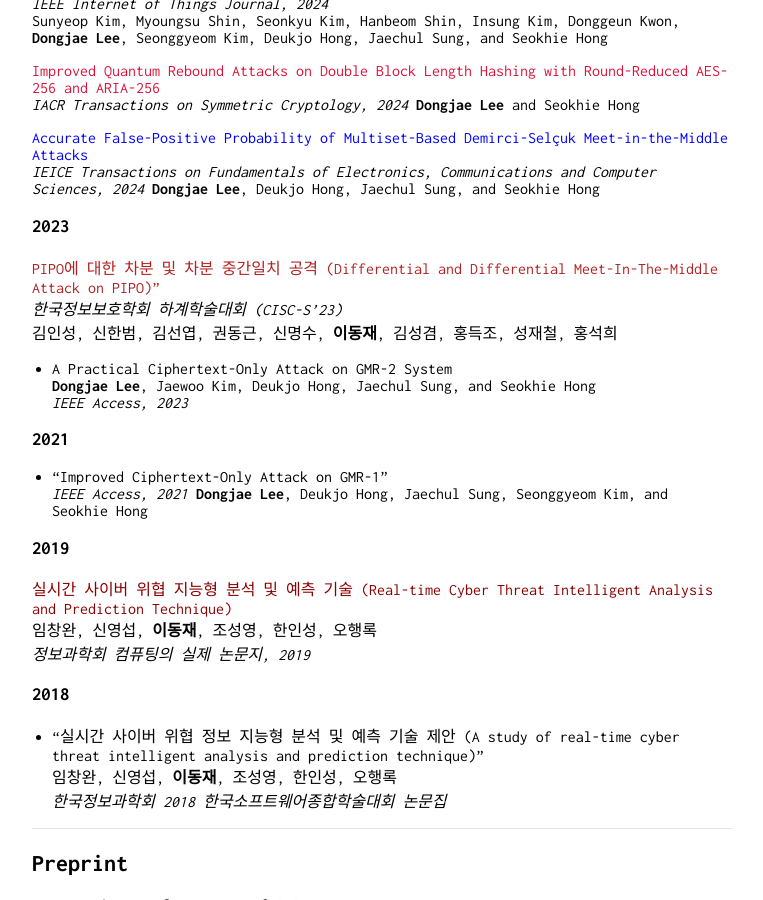
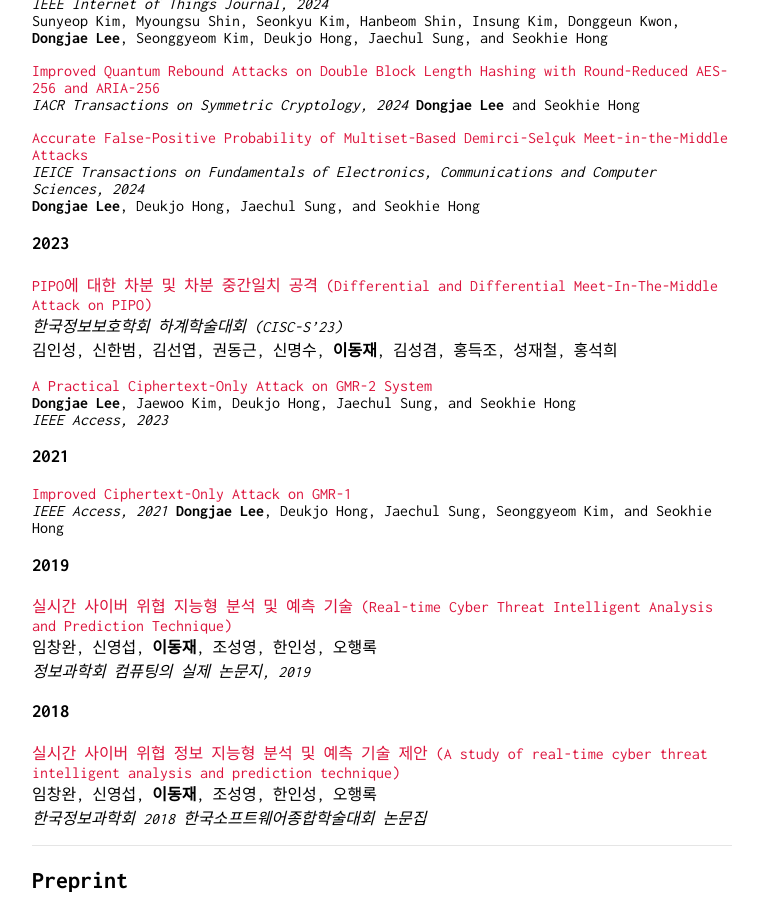
Before and after one commit to DongjaeLee-Dd2dD2/DongjaeLee-Dd2dD2.github.io, a Jekyll site: the page built from index.md, in a window 1280 px wide and 900 px high, scrolled down 858 px. Shown: the whole window, without its empty margins (258-1021 px from the left). Built offline with Jekyll 4.4.1, drawn with Linux system fonts in a browser that asks for light colours; our own code applies the rules of GitHub Pages for plain Markdown files; some of the changed text lies outside the part shown.

Commit message:
Update index.md

```diff
--- a/index.md
+++ b/index.md
@@ -20,61 +20,61 @@ Symmetric Cryptology and Quantum Cryptanalysis
 
 ### 2024
 
-<span style="color:tomato">ARADI 암호의 바이트 동일 특성 (Byte-wise equal property of the ARADI cipher)</span> <br>
-*한국정보보호학회 동계학술대회 (CISC-W'24)* </br>
+<span style="color:crimson"> ARADI 암호의 바이트 동일 특성 (Byte-wise equal property of the ARADI cipher) </span>
+*한국정보보호학회 동계학술대회 (CISC-W'24)*
 김선엽, 김선규, 신명수, 김인성, 신한범, 권동근, 석병진, **이동재**, 홍득조, 성재철, 홍석희
 
 
-<span style="color:indianred">부분합 기법과 FFT 기법을 활용한 6-라운드 AES에 대한 새로운 Square 공격 (New Square Attack with Partial Sums and FFT Technique on 6-round AES) </span> <br>
-*한국정보보호학회 동계학술대회 (CISC-W'24)* </br>
+<span style="color:crimson"> 부분합 기법과 FFT 기법을 활용한 6-라운드 AES에 대한 새로운 Square 공격 (New Square Attack with Partial Sums and FFT Technique on 6-round AES) </span>
+*한국정보보호학회 동계학술대회 (CISC-W'24)*
 신한범, 김선규, 신명수, 김인성, 김선엽, 권동근, 석병진, **이동재**, 홍득조, 성재철, 홍석희  <br>
 
 
-<span style="color:magenta">축소 라운드 LEA에 대한 새로운 선형 구별자 (New Linear Distinguisher for Reduced-Round LEA) </span> <br>
+<span style="color:crimson"> 축소 라운드 LEA에 대한 새로운 선형 구별자 (New Linear Distinguisher for Reduced-Round LEA) </span>
 *한국정보보호학회 동계학술대회 (CISC-W'24)*
 신명수, 김선규, 신한범, 김인성, 김선엽, 권동근, 석병진, **이동재**, 홍득조, 성재철, 홍석희
 
-<span style="color:red"> AES 기반 AEAD 스킴의 키 커밋 공격 복잡도 계산 (Complexity Analysis of Key Committing Attacks on AES-based AEAD Scheme) </span> <br>
+<span style="color:crimson"> AES 기반 AEAD 스킴의 키 커밋 공격 복잡도 계산 (Complexity Analysis of Key Committing Attacks on AES-based AEAD Scheme) </span>
 *한국정보보호학회 동계학술대회 (CISC-W'24)*
 김선규, 신명수, 신한범, 김인성, 김선엽, 권동근, 석병진, **이동재**, 홍득조, 성재철, 홍석희
 
-<span style="color:seagreen"> Redefining Security in Shadow Cipher for IoT Nodes: New Full-Round Practical Distinguisher and the Infeasibility of Key-Recovery Attacks </span> <br>
+<span style="color:crimson"> Redefining Security in Shadow Cipher for IoT Nodes: New Full-Round Practical Distinguisher and the Infeasibility of Key-Recovery Attacks </span>
 *IEEE Internet of Things Journal, 2024*
 Sunyeop Kim, Myoungsu Shin, Seonkyu Kim, Hanbeom Shin, Insung Kim, Donggeun Kwon, **Dongjae Lee**, Seonggyeom Kim, Deukjo Hong, Jaechul Sung, and Seokhie Hong
 
-<span style="color:crimson"> Improved Quantum Rebound Attacks on Double Block Length Hashing with Round-Reduced AES-256 and ARIA-256 </span> <br>
+<span style="color:crimson"> Improved Quantum Rebound Attacks on Double Block Length Hashing with Round-Reduced AES-256 and ARIA-256 </span>
 *IACR Transactions on Symmetric Cryptology, 2024*
 **Dongjae Lee** and Seokhie Hong
 
-<span style="color:blue"> Accurate False-Positive Probability of Multiset-Based Demirci-Selçuk Meet-in-the-Middle Attacks </span> <br>
+<span style="color:crimson"> Accurate False-Positive Probability of Multiset-Based Demirci-Selçuk Meet-in-the-Middle Attacks </span>
 *IEICE Transactions on Fundamentals of Electronics, Communications and Computer Sciences, 2024*
 **Dongjae Lee**, Deukjo Hong, Jaechul Sung, and Seokhie Hong
 
 ### 2023
 
-<span style="color:firebrick">PIPO에 대한 차분 및 차분 중간일치 공격 (Differential and Differential Meet-In-The-Middle Attack on PIPO)" </span> <br>
+<span style="color:crimson"> PIPO에 대한 차분 및 차분 중간일치 공격 (Differential and Differential Meet-In-The-Middle Attack on PIPO) </span>
 *한국정보보호학회 하계학술대회 (CISC-S'23)*
 김인성, 신한범, 김선엽, 권동근, 신명수, **이동재**, 김성겸, 홍득조, 성재철, 홍석희
 
-- A Practical Ciphertext-Only Attack on GMR-2 System \\
+<span style="color:crimson"> A Practical Ciphertext-Only Attack on GMR-2 System </span>
 **Dongjae Lee**, Jaewoo Kim, Deukjo Hong, Jaechul Sung, and Seokhie Hong
 *IEEE Access, 2023*
 
 ### 2021
 
-- "Improved Ciphertext-Only Attack on GMR-1" \\
+<span style="color:crimson"> Improved Ciphertext-Only Attack on GMR-1 </span>
 *IEEE Access, 2021*
 **Dongjae Lee**, Deukjo Hong, Jaechul Sung, Seonggyeom Kim, and Seokhie Hong
 
 ### 2019
 
-<span style="color:darkred">실시간 사이버 위협 지능형 분석 및 예측 기술 (Real-time Cyber Threat Intelligent Analysis and Prediction Technique)</span> <br>
+<span style="color:crimson"> 실시간 사이버 위협 지능형 분석 및 예측 기술 (Real-time Cyber Threat Intelligent Analysis and Prediction Technique) </span>
 임창완, 신영섭, **이동재**, 조성영, 한인성, 오행록
 *정보과학회 컴퓨팅의 실제 논문지, 2019*
 
 ### 2018
 
-- "실시간 사이버 위협 정보 지능형 분석 및 예측 기술 제안 (A study of real-time cyber threat intelligent analysis and prediction technique)" \\
+<span style="color:crimson"> 실시간 사이버 위협 정보 지능형 분석 및 예측 기술 제안 (A study of real-time cyber threat intelligent analysis and prediction technique) </span>
 임창완, 신영섭, **이동재**, 조성영, 한인성, 오행록
 *한국정보과학회 2018 한국소프트웨어종합학술대회 논문집*
 
```
